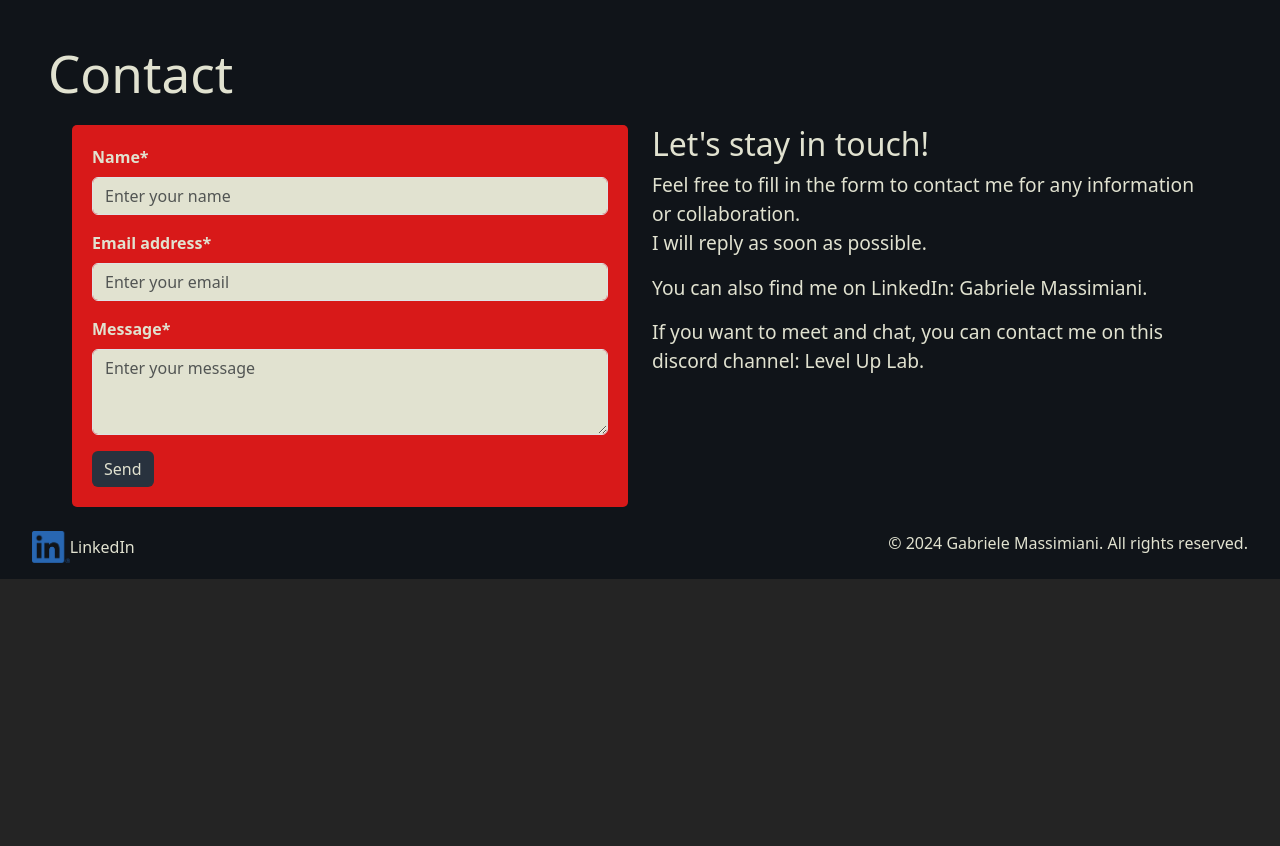
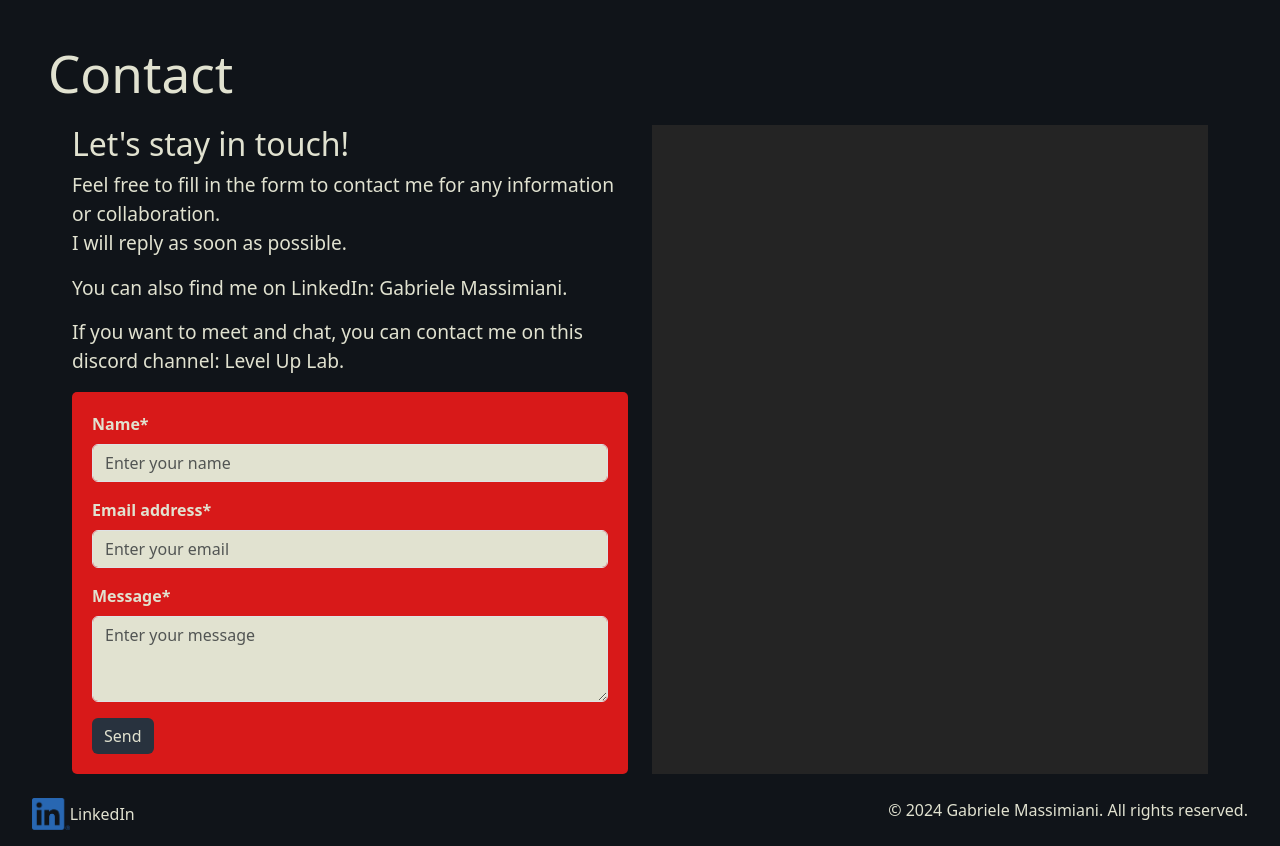
Before and after one commit to Massi327/Gabriele-Massimiani-Portfolio, a React (Vite) app in the folder portfolio/: page / in a window 1280 px wide. Shown: the part 1960-2806 px from the top of the page. Before the commit the page ends 2539 px from the top, so only its background shows below. Built offline with nearby package versions, Linux system fonts and the light colour scheme.

Commit message:
[ADD] PDF embedded

```diff
--- a/portfolio/src/App.jsx
+++ b/portfolio/src/App.jsx
@@ -189,6 +189,16 @@ function App() {
         </Row>
         <Row className='section mx-5 mb-2'>
           <Col xs={12} sm={12} md={6} lg={6}>
+          <h2>Let's stay in touch!</h2>
+          <p className='p'>
+          Feel free to fill in the form to contact me for any information or collaboration. <br/> I will reply as soon as possible.
+          </p>
+          <p className='p'>
+          You can also find me on LinkedIn:<a className='a' href='https://www.linkedin.com/in/gabriele-massimiani/'> Gabriele Massimiani</a>.
+          </p>
+          <p className='p'>
+          If you want to meet and chat, you can contact me on this discord channel: <a className='a' href='https://discord.com/invite/5M9fJyWYtE'> Level Up Lab</a>.
+          </p>
           <Form ref={form} onSubmit={sendEmail} className="form-container">
             <Form.Group controlId="formName">
               <Form.Label className="form-label">Name*</Form.Label>
@@ -208,16 +218,14 @@ function App() {
           </Form>
           </Col>
           <Col xs={12} sm={12} md={6} lg={6}>
-          <h2>Let's stay in touch!</h2>
-          <p className='p'>
-          Feel free to fill in the form to contact me for any information or collaboration. <br/> I will reply as soon as possible.
-          </p>
-          <p className='p'>
-          You can also find me on LinkedIn:<a className='a' href='https://www.linkedin.com/in/gabriele-massimiani/'> Gabriele Massimiani</a>.
-          </p>
-          <p className='p'>
-          If you want to meet and chat, you can contact me on this discord channel: <a className='a' href='https://discord.com/invite/5M9fJyWYtE'> Level Up Lab</a>.
-          </p>
+
+
+          <iframe
+        src="/Gabriele-Massimiani-Portfolio/assets/CV GABRIELE MASSIMIANI.pdf"
+        style={{ width: '100%', height: '100%' }}
+        frameBorder="0"
+        title="PDF Viewer"
+      ></iframe>
           </Col>
         </Row>
       </Container>
```
